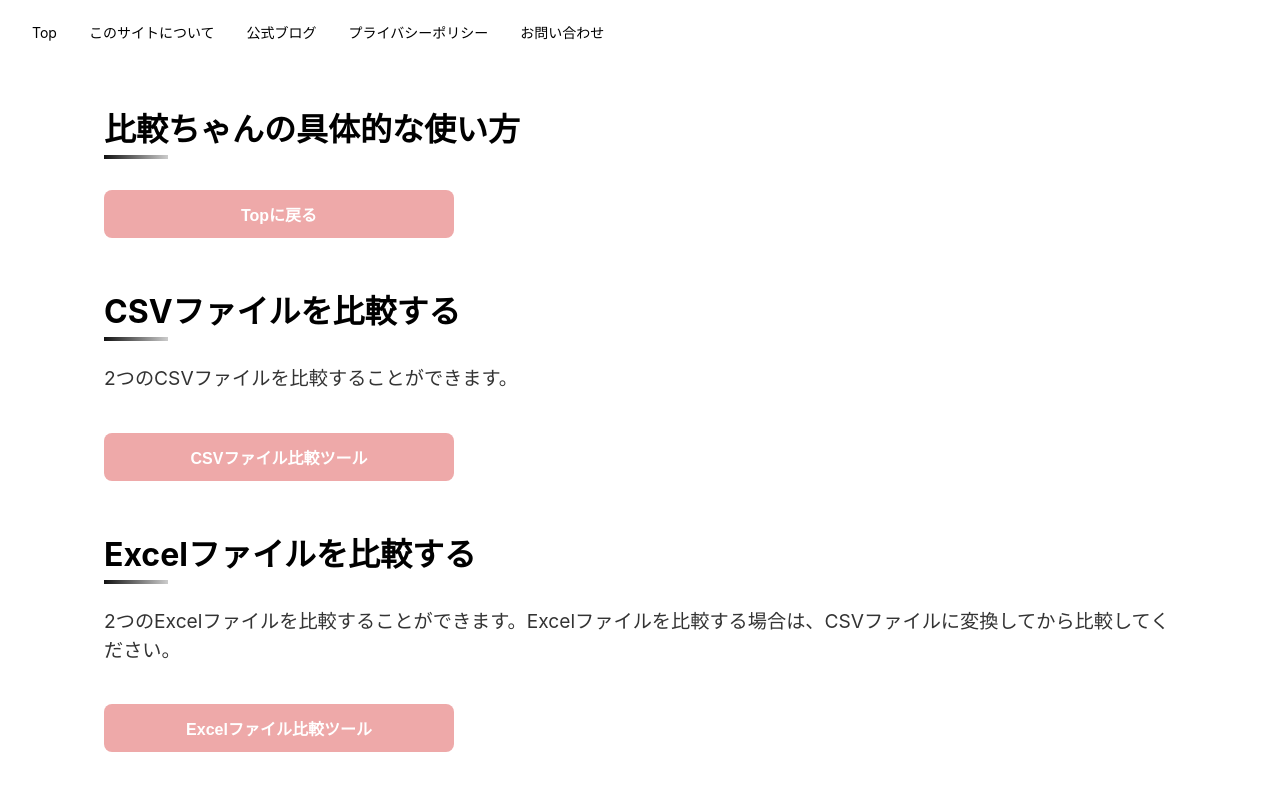
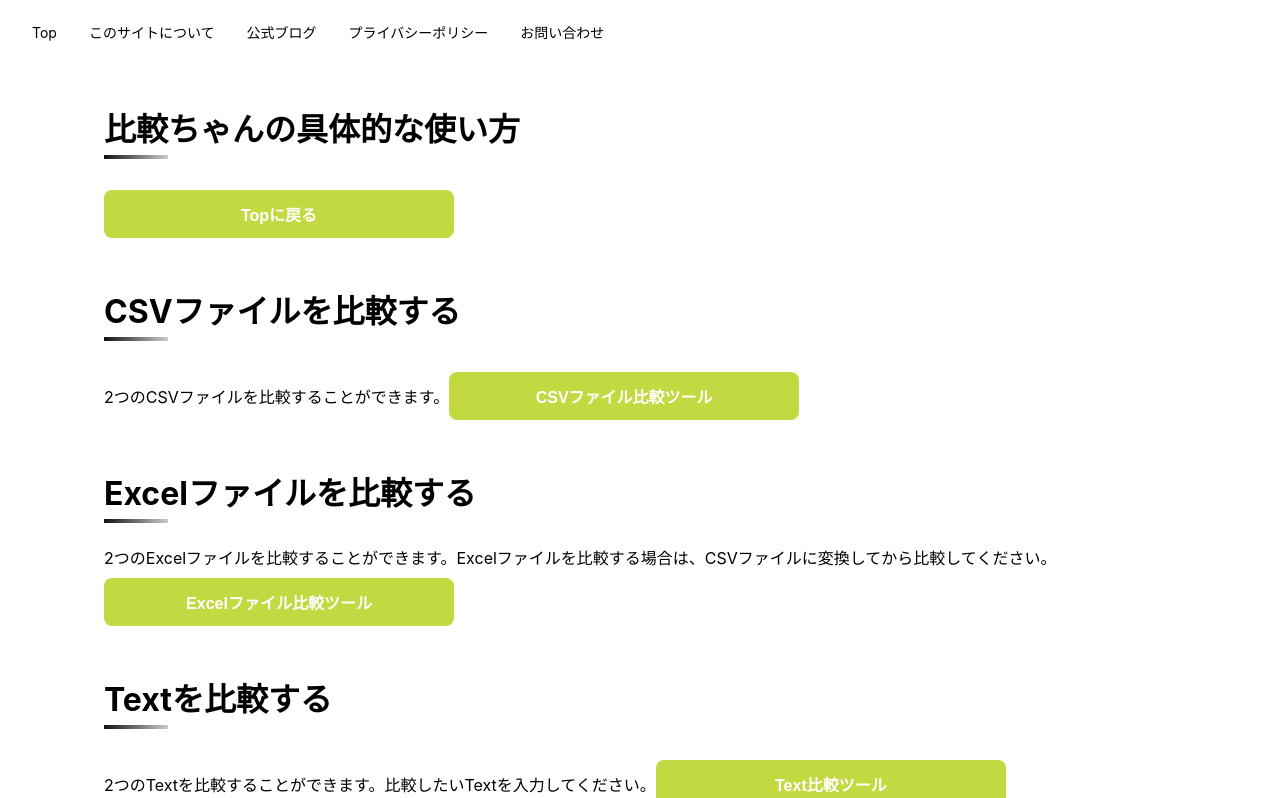
Before and after one commit to mitsu0428/csv-hikakun-prod, a Next.js app: page /about in a window 1280 px wide. Shown: the top 798 px of the page. Built offline with nearby package versions, Linux system fonts and the light colour scheme.

Commit message:
fix: デザインの修正

```diff
--- a/src/pages/about.tsx
+++ b/src/pages/about.tsx
@@ -21,7 +21,7 @@ const About = () => {
         <BasicSubTitle>比較ちゃんの具体的な使い方</BasicSubTitle>
         <BasicText>
           <BasicButton>
-            <Link href={"/csv"}>Topに戻る</Link>
+            <Link href={"/"}>Topに戻る</Link>
           </BasicButton>
         </BasicText>
       </BasicSubContainer>
@@ -104,11 +104,9 @@ const BasicSubTitle = styled.h2`
   }
 `;
 
-const BasicText = styled.p`
-  font-size: 1.2rem;
+const BasicText = styled.span`
+  font-size: 1rem;
   line-height: 1.5;
-  margin-bottom: 2rem;
-  color: #333;
 `;
 
 const BasicButton = styled.button`
@@ -122,12 +120,12 @@ const BasicButton = styled.button`
   font-weight: bold;
   text-decoration: none;
   color: #fff;
-  background-color: #eea9a9;
+  background-color: #c3d941;
   border: none;
   border-radius: 8px;
   transition: 0.2s;
 
   &:hover {
-    background-color: #ff6f91;
+    background-color: #d3e173;
   }
 `;
```
